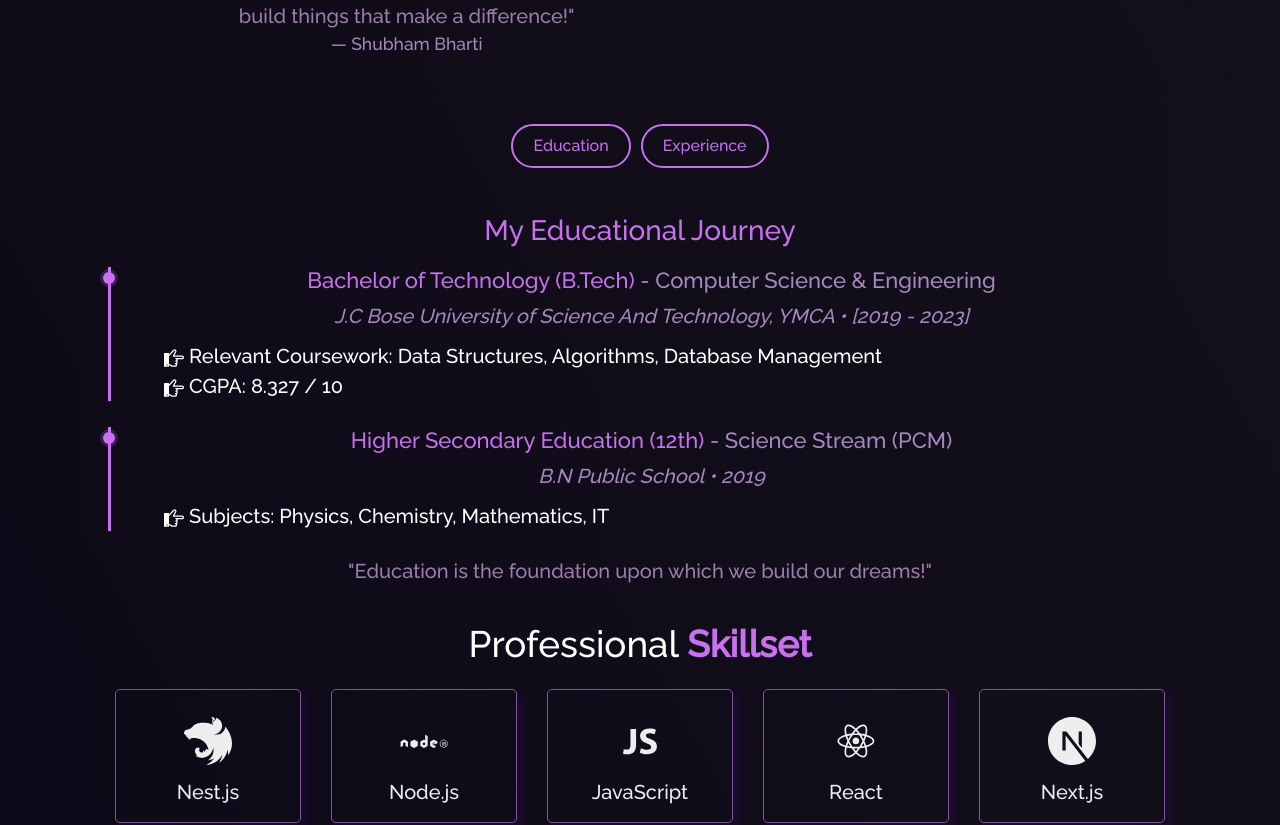
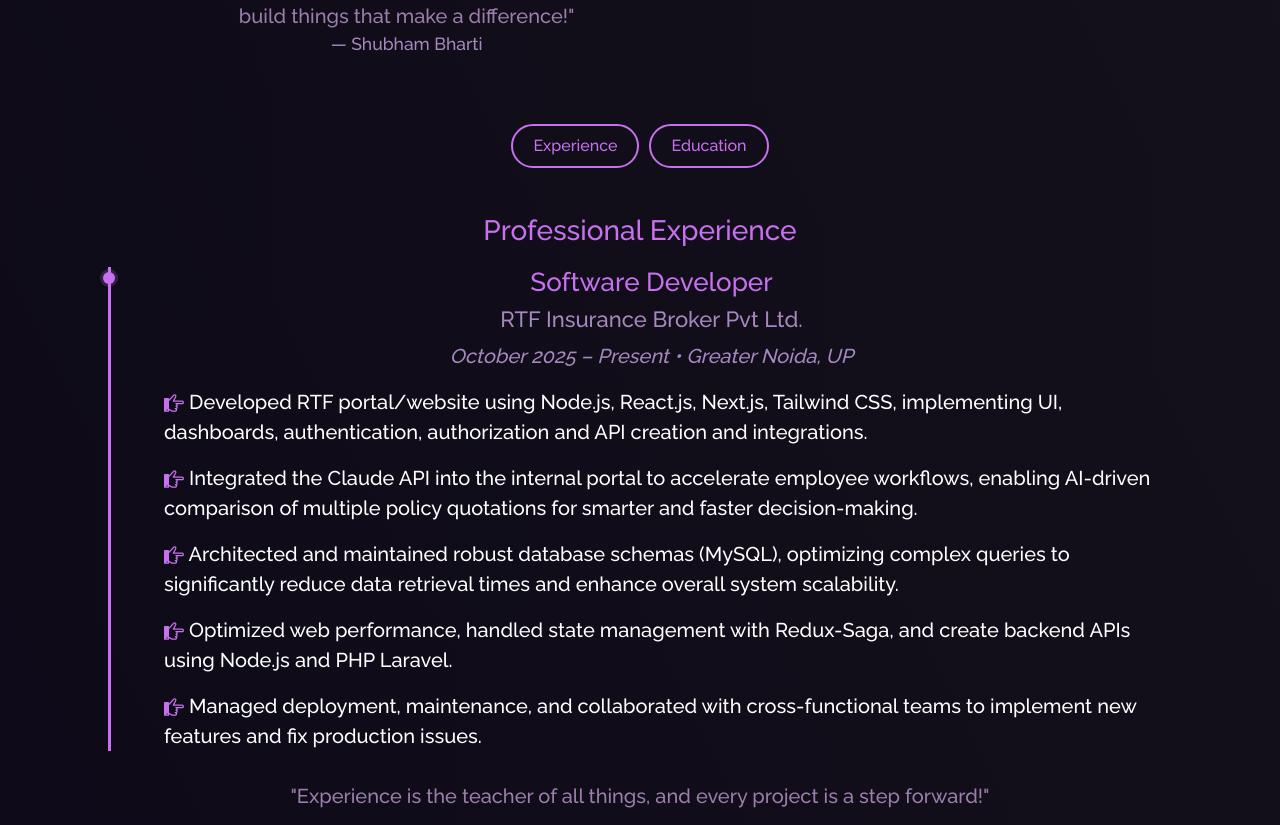
Before and after one commit to shubhambharti/Shubham-Portfolio, a React (Vite) app: page /about in a window 1280 px wide. Shown: the part 665-1490 px from the top of the page. Built offline with nearby package versions, Linux system fonts and the light colour scheme.

Commit message:
experience update

```diff
--- a/src/components/About/About.jsx
+++ b/src/components/About/About.jsx
@@ -9,20 +9,20 @@
 import aboutImg from "../../Assets/about-img.jpg";
 import Toolstack from "./Toolstack";
 import Tilt from "react-parallax-tilt";
-import AOS from 'aos';
-import 'aos/dist/aos.css';
+import AOS from "aos";
+import "aos/dist/aos.css";
 
 function About() {
   const [activeSection, setActiveSection] = useState("about");
 
   const renderActiveSection = () => {
     switch (activeSection) {
+      case "experience":
+        return <Experience />;
       case "education":
         return <Education />;
-      case "experience":
+      default:
         return <Experience />;
-      default:
-        return <Education />;
     }
   };
 
@@ -56,20 +56,28 @@
           {/* Toggle Buttons */}
           <div className="about-toggle-buttons">
             <Button
-              data-aos="fade-right" data-aos-delay={1} data-aos-anchor-placement="top-center"
-              variant={activeSection === "education" ? "primary" : "outline-primary"}
+              data-aos="fade-left"
+              data-aos-delay={1}
+              data-aos-anchor-placement="top-center"
+              variant={
+                activeSection === "experience" ? "primary" : "outline-primary"
+              }
+              onClick={() => setActiveSection("experience")}
+              className="mb-2"
+            >
+              Experience
+            </Button>
+            <Button
+              data-aos="fade-right"
+              data-aos-delay={1}
+              data-aos-anchor-placement="top-center"
+              variant={
+                activeSection === "education" ? "primary" : "outline-primary"
+              }
               onClick={() => setActiveSection("education")}
               className="me-3 mb-2"
             >
               Education
-            </Button>
-            <Button
-              data-aos="fade-left" data-aos-delay={1} data-aos-anchor-placement="top-center"
-              variant={activeSection === "experience" ? "primary" : "outline-primary"}
-              onClick={() => setActiveSection("experience")}
-              className="mb-2"
-            >
-              Experience
             </Button>
           </div>
 
@@ -80,8 +88,8 @@
         <Techstack />
         <Toolstack />
         <Github />
-      </Container >
-    </Container >
+      </Container>
+    </Container>
   );
 }
 
--- a/src/components/About/Education.jsx
+++ b/src/components/About/Education.jsx
@@ -1,49 +1,95 @@
 import React from "react";
 import Card from "react-bootstrap/Card";
 
-import AOS from 'aos';
-import 'aos/dist/aos.css';
+import AOS from "aos";
+import "aos/dist/aos.css";
 import { ImPointRight } from "react-icons/im";
 
 function Education() {
   return (
-        <Card className="quote-card-view" >
+    <Card className="quote-card-view">
       <Card.Body>
         <blockquote className="blockquote mb-0">
-                    <h3 style={{ color: "var(--imp-text-color)", marginBottom: "20px" }} data-aos="flip-down" data-aos-delay={1}>
+          <h3
+            style={{ color: "var(--imp-text-color)", marginBottom: "20px" }}
+            data-aos="flip-down"
+            data-aos-delay={1}
+          >
             My Educational Journey
           </h3>
 
-                    <div className="education-item" style={{ marginBottom: "25px" }} data-aos="flip-down" data-aos-delay={2}>
-                        <h5 className="purple">Bachelor of Technology (B.Tech)<span style={{ color: "#a588c0", fontWeight: "normal" }}> - Computer Science & Engineering</span></h5>
+          <div
+            className="education-item"
+            style={{ marginBottom: "25px" }}
+            data-aos="flip-down"
+            data-aos-delay={2}
+          >
+            <h5 className="purple">
+              Bachelor of Technology (B.Tech)
+              <span style={{ color: "#a588c0", fontWeight: "normal" }}>
+                {" "}
+                - Computer Science & Engineering
+              </span>
+            </h5>
 
-                        <p style={{ color: "#a588c0", fontStyle: "italic", marginBottom: "10px" }}>
-                            J.C Bose University of Science And Technology, YMCA • [2019 - 2023]
+            <p
+              style={{
+                color: "#a588c0",
+                fontStyle: "italic",
+                marginBottom: "10px",
+              }}
+            >
+              J.C Bose University of Science And Technology, YMCA • [2019 -
+              2023]
             </p>
             <ul>
               <li className="about-activity">
-                                <ImPointRight /> Relevant Coursework: Data Structures, Algorithms, Database Management
+                <ImPointRight style={{ color: "var(--imp-text-color)" }} />{" "}
+                Relevant Coursework: Data Structures, Algorithms, Database
+                Management
               </li>
               <li className="about-activity">
-                                <ImPointRight /> CGPA: 8.327 / 10
+                <ImPointRight style={{ color: "var(--imp-text-color)" }} />{" "}
+                CGPA: 8.327 / 10
               </li>
             </ul>
           </div>
 
-                    <div className="education-item" style={{ marginBottom: "25px" }} data-aos="flip-down" data-aos-delay={2}>
-                        <h5 className="purple">Higher Secondary Education (12th) <span style={{ color: "#a588c0", fontWeight: "normal" }}>- Science Stream (PCM)</span></h5>
-                        <p style={{ color: "#a588c0", fontStyle: "italic", marginBottom: "10px" }}>
+          <div
+            className="education-item"
+            style={{ marginBottom: "25px" }}
+            data-aos="flip-down"
+            data-aos-delay={2}
+          >
+            <h5 className="purple">
+              Higher Secondary Education (12th){" "}
+              <span style={{ color: "#a588c0", fontWeight: "normal" }}>
+                - Science Stream (PCM)
+              </span>
+            </h5>
+            <p
+              style={{
+                color: "#a588c0",
+                fontStyle: "italic",
+                marginBottom: "10px",
+              }}
+            >
               B.N Public School • 2019
             </p>
             <ul>
               <li className="about-activity">
-                                <ImPointRight /> Subjects: Physics, Chemistry, Mathematics, IT
+                <ImPointRight style={{ color: "var(--imp-text-color)" }} />{" "}
+                Subjects: Physics, Chemistry, Mathematics, IT
               </li>
             </ul>
           </div>
 
-
-                    <p style={{ color: "rgb(155 126 172)", marginTop: "20px" }} data-aos="flip-up" data-aos-delay={1} data-aos-anchor-placement="top-center">
+          <p
+            style={{ color: "rgb(155 126 172)", marginTop: "20px" }}
+            data-aos="flip-up"
+            data-aos-delay={1}
+            data-aos-anchor-placement="top-center"
+          >
             "Education is the foundation upon which we build our dreams!"
           </p>
         </blockquote>
--- a/src/components/About/Experience.jsx
+++ b/src/components/About/Experience.jsx
@@ -37,20 +37,35 @@
               October 2025 – Present • Greater Noida, UP
             </p>
             <ul>
-              <li className="about-activity">
-                <ImPointRight /> Developed RTF portal/website using React.js,
-                Next.js, Tailwind CSS, and Node.js, implementing UI, dashboards,
-                authentication, and API integrations.
+              <li className="about-activity my-3">
+                <ImPointRight style={{ color: "var(--imp-text-color)" }} />{" "}
+                Developed RTF portal/website using Node.js, React.js, Next.js,
+                Tailwind CSS, implementing UI, dashboards, authentication,
+                authorization and API creation and integrations.
               </li>
-              <li className="about-activity">
-                <ImPointRight /> Optimized web performance, handled state
-                management with Redux-Saga, and enhanced backend APIs using
-                Node.js and PHP Laravel.
+              <li className="about-activity my-3">
+                <ImPointRight style={{ color: "var(--imp-text-color)" }} />{" "}
+                Integrated the Claude API into the internal portal to accelerate
+                employee workflows, enabling AI-driven comparison of multiple
+                policy quotations for smarter and faster decision-making.
               </li>
-              <li className="about-activity">
-                <ImPointRight /> Managed deployment, maintenance, and
-                collaborated with cross-functional teams to implement new
-                features and fix production issues.
+              <li className="about-activity my-3">
+                <ImPointRight style={{ color: "var(--imp-text-color)" }} />{" "}
+                Architected and maintained robust database schemas (MySQL),
+                optimizing complex queries to significantly reduce data
+                retrieval times and enhance overall system scalability.
+              </li>
+              <li className="about-activity my-3">
+                <ImPointRight style={{ color: "var(--imp-text-color)" }} />{" "}
+                Optimized web performance, handled state management with
+                Redux-Saga, and create backend APIs using Node.js and PHP
+                Laravel.
+              </li>
+              <li className="about-activity my-3">
+                <ImPointRight style={{ color: "var(--imp-text-color)" }} />{" "}
+                Managed deployment, maintenance, and collaborated with
+                cross-functional teams to implement new features and fix
+                production issues.
               </li>
             </ul>
           </div>
```
Also changed, not shown: 1 other file (tests, documents, lock files or other folders). Lines whose indentation alone changed are shown as unchanged.
